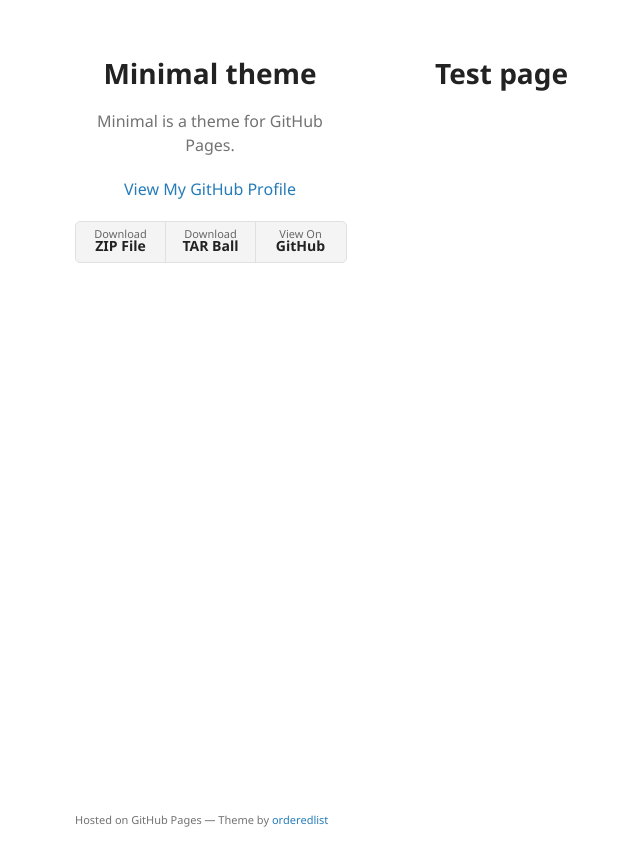
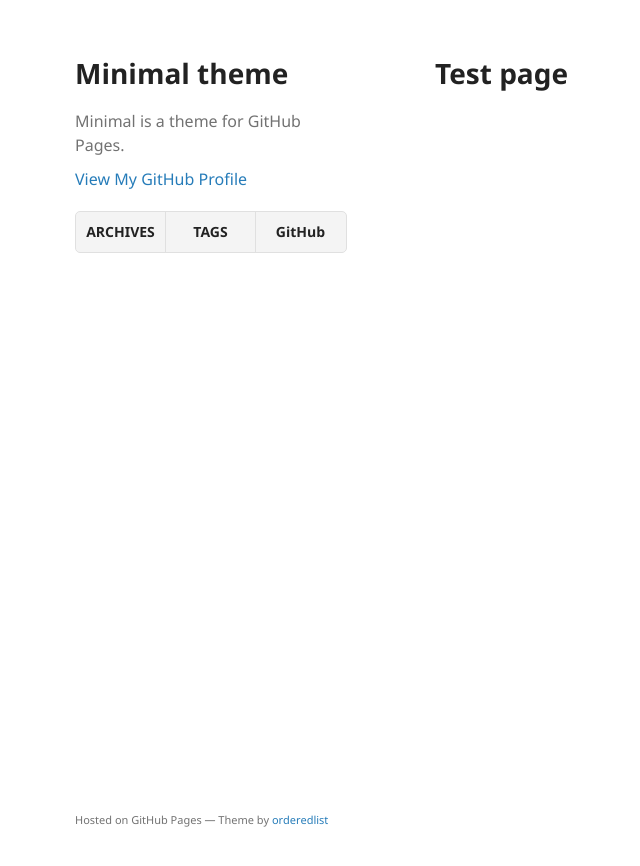
Before and after one commit to jkimau/jkimau.github.io, a Jekyll site: the page built from _pages/resume.md, in a window 1280 px wide. Shown: the top 866 px of the page, without its empty margins (65-705 px from the left). Built offline with Jekyll 4.4.1, drawn with Linux system fonts in a browser that asks for light colours; our own code applies the rules of GitHub Pages for plain Markdown files.

Commit message:
default header(links) updated

```diff
--- a/_includes/header.html
+++ b/_includes/header.html
@@ -1,6 +1,6 @@
 <header>
-  <h1>{{ site.title | default: site.github.repository_name }}</h1>
-  <p>{{ site.description | default: site.github.project_tagline }}</p>
+  <h1><a class="site-title" href="/">{{ site.title | default: site.github.repository_name }}</a></h1>
+  <p class="description">{{ site.description | default: site.github.project_tagline }}</p>
 
   {% if site.github.is_project_page %}
     <p class="view"><a href="{{ site.github.repository_url }}">View the Project on GitHub <small>{{ github_name }}</small></a></p>
@@ -10,11 +10,9 @@
     <p class="view"><a href="{{ site.github.owner_url }}">View My GitHub Profile</a></p>
   {% endif %}
 
-  {% if site.show_downloads %}
-    <ul>
-      <li><a href="{{ site.github.zip_url }}">Download <strong>ZIP File</strong></a></li>
-      <li><a href="{{ site.github.tar_url }}">Download <strong>TAR Ball</strong></a></li>
-      <li><a href="{{ site.github.repository_url }}">View On <strong>GitHub</strong></a></li>
-    </ul>
-  {% endif %}
+  <ul>
+    <li><a href="/archives"><strong>ARCHIVES</strong></a></li>
+    <li><a href="/tags"><strong>TAGS</strong></a></li>
+    <li><a href="/gg"><strong>GitHub</strong></a></li>
+  </ul>
 </header>
--- a/assets/css/style.scss
+++ b/assets/css/style.scss
@@ -12,11 +12,42 @@ body {
 }
 
 header {
-  text-align: center;
+  .site-title {
+    color: inherit;
+  }
+
+  .description {
+    margin-bottom: 10px;
+  }
+
+  ul li {
+    display: flex;
+    align-items: center;
+    justify-content: center;
+
+    a {
+      padding: 0;
+      height: auto;
+    }
+  }
 }
 
 section {
-  width: 640px
+  width: 640px;
+
+  .meta-box-button {
+    position: absolute;
+    top: 10px;
+    right: 10px;
+
+    a {
+      display: none;
+
+      &.active {
+        display: block;
+      }
+    }
+  }
 }
 
 @media print, screen and (max-width: 1080px) {
```
